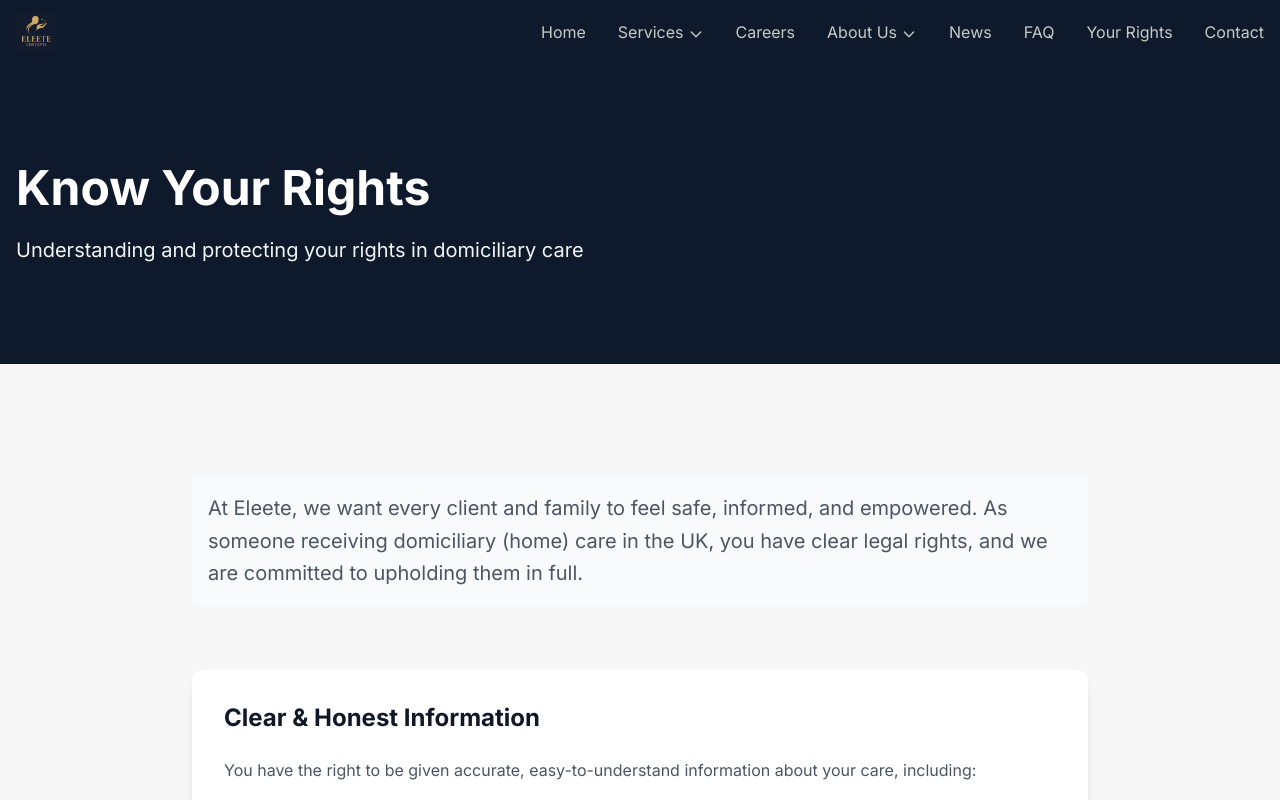
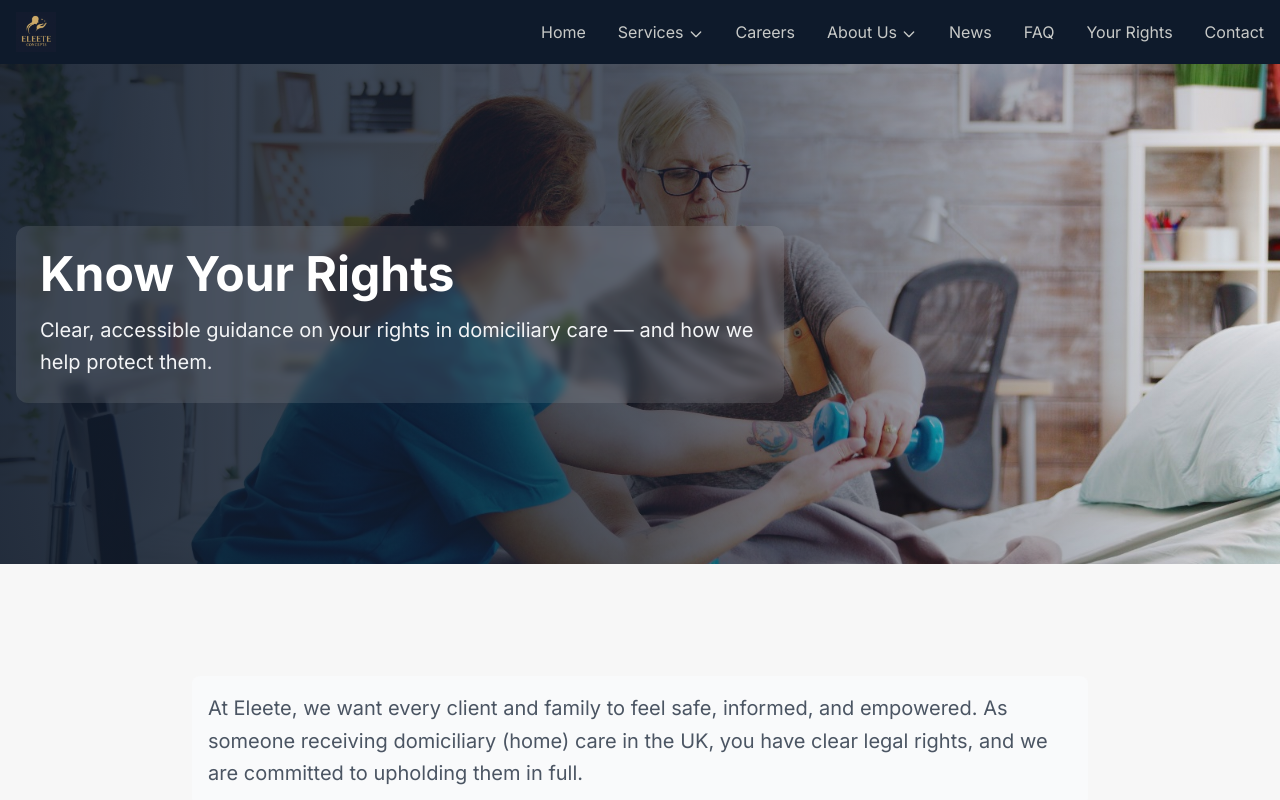
Before and after one commit to trwelk/Eleeteco, a Next.js app: page /rights in a window 1280 px wide. Shown: the top 800 px of the page. Built offline with nearby package versions, Linux system fonts and the light colour scheme.

Commit message:
requested changes done

```diff
--- a/src/app/faq/page.tsx
+++ b/src/app/faq/page.tsx
@@ -1,6 +1,7 @@
 'use client';
 
 import React, { useState } from 'react';
+import CustomImage from '@/components/CustomImage';
 
 type FAQItem = {
   question: string;
@@ -353,8 +354,15 @@ const FAQPage: React.FC = () => {
   return (
     <div className="space-y-16">
       {/* Hero / Intro */}
-      <section className="relative h-[320px] w-full overflow-hidden bg-gradient-to-br from-background via-white to-secondary/30">
-        <div className="absolute inset-0 bg-gradient-to-r from-primary/70 to-transparent pointer-events-none" />
+      <section className="relative h-[500px] w-full overflow-hidden">
+        <div className="absolute inset-0 w-full h-full">
+          <CustomImage
+            src="/images/17.jpeg"
+            alt="Platinum 60 FAQ background"
+            className="w-full h-full"
+          />
+          <div className="absolute inset-0 bg-gradient-to-r from-primary/80 via-primary/60 to-transparent pointer-events-none" />
+        </div>
         <div className="relative z-10 container mx-auto px-4 h-full flex items-center">
           <div className="max-w-2xl bg-white/80 backdrop-blur-sm p-6 rounded-xl shadow-md">
             <div className="inline-block mb-3 px-4 py-1.5 bg-secondary/10 rounded-full border border-secondary/40">
--- a/src/app/news/page.tsx
+++ b/src/app/news/page.tsx
@@ -33,17 +33,22 @@ export default function News() {
   return (
     <div className="space-y-16">
       {/* Hero Section */}
-      <section className="relative h-[400px] w-full">
-        <div className="absolute inset-0 bg-primary">
-          <div className="absolute inset-0 bg-gradient-to-r from-primary/90 to-primary/70" />
+      <section className="relative h-[500px] w-full overflow-hidden">
+        <div className="absolute inset-0 w-full h-full">
+          <CustomImage
+            src="/images/19.jpeg"
+            alt="News and updates background"
+            className="w-full h-full"
+          />
+          <div className="absolute inset-0 bg-gradient-to-r from-primary/90 via-primary/70 to-transparent pointer-events-none" />
         </div>
         <div className="relative container mx-auto px-4 h-full flex items-center">
-          <div className="max-w-3xl text-white">
-            <h1 className="text-4xl md:text-5xl font-bold mb-6">
-              News & Info
+          <div className="max-w-3xl text-white bg-white/10 backdrop-blur-sm p-6 rounded-xl">
+            <h1 className="text-4xl md:text-5xl font-bold mb-4">
+              News &amp; Insights
             </h1>
-            <p className="text-xl text-gray-100">
-              Stay updated with the latest from Eleete Concepts
+            <p className="text-xl text-gray-100 leading-relaxed">
+              Stay updated with the latest stories, guidance, and service updates from Platinum 60 by Eleete Concepts.
             </p>
           </div>
         </div>
@@ -55,7 +60,7 @@ export default function News() {
           <div className="bg-white p-8 rounded-xl shadow-lg">
             <h2 className="text-3xl font-bold mb-6">Welcome to our News & Info Hub</h2>
             <p className="text-gray-600 text-lg mb-6">
-              Your go-to space for updates, insights, and helpful resources from Eleete Concepts.
+              Your go-to space for updates, insights, and helpful resources from Platinum 60 by Eleete Concepts.
             </p>
             <p className="text-gray-600 mb-8">
               Here, we'll share:
--- a/src/app/rights/page.tsx
+++ b/src/app/rights/page.tsx
@@ -2,22 +2,28 @@
 
 import React from 'react';
 import Link from 'next/link';
+import CustomImage from '@/components/CustomImage';
 
 export default function Rights() {
   return (
     <div className="space-y-16">
       {/* Hero Section */}
-      <section className="relative h-[300px] w-full">
-        <div className="absolute inset-0 bg-primary">
-          <div className="absolute inset-0 bg-gradient-to-r from-primary/90 to-primary/70" />
+      <section className="relative h-[500px] w-full overflow-hidden">
+        <div className="absolute inset-0 w-full h-full">
+          <CustomImage
+            src="/images/20.jpeg"
+            alt="Know your rights background"
+            className="w-full h-full"
+          />
+          <div className="absolute inset-0 bg-gradient-to-r from-primary/90 via-primary/70 to-transparent pointer-events-none" />
         </div>
         <div className="relative container mx-auto px-4 h-full flex items-center">
-          <div className="max-w-3xl text-white">
-            <h1 className="text-4xl md:text-5xl font-bold mb-6">
+          <div className="max-w-3xl text-white bg-white/10 backdrop-blur-sm p-6 rounded-xl">
+            <h1 className="text-4xl md:text-5xl font-bold mb-4">
               Know Your Rights
             </h1>
-            <p className="text-xl text-gray-100">
-              Understanding and protecting your rights in domiciliary care
+            <p className="text-xl text-gray-100 leading-relaxed">
+              Clear, accessible guidance on your rights in domiciliary care — and how we help protect them.
             </p>
           </div>
         </div>
--- a/src/app/services/butler-service/page.tsx
+++ b/src/app/services/butler-service/page.tsx
@@ -143,7 +143,7 @@ export default function ButlerService() {
               <span className="text-sm font-semibold text-primary">🧤 Butler Service: Personalised Support</span>
             </div>
             <p className="text-xl text-gray-800 leading-relaxed max-w-4xl mb-4">
-              At Eleete Concepts Ltd, we understand that the little things make a big difference in maintaining independence and comfort at home.
+              At Platinum 60 by Eleete Concepts Ltd, we understand that the little things make a big difference in maintaining independence and comfort at home.
               Our Butler Service is designed to provide personalised assistance that helps you manage daily tasks effortlessly, giving you more time to enjoy what matters most.
             </p>
             <p className="text-lg text-gray-700 leading-relaxed max-w-4xl">
--- a/src/app/services/care-at-home/page.tsx
+++ b/src/app/services/care-at-home/page.tsx
@@ -44,7 +44,7 @@ export default function CareAtHome() {
   return (
     <div className="space-y-16">
       {/* Hero Section */}
-      <section className="relative h-[60vh] min-h-[500px] w-full overflow-hidden bg-gradient-to-r from-background to-secondary/60">
+      <section className="relative h-[500px] w-full overflow-hidden bg-gradient-to-r from-background to-secondary/60">
         <div className="absolute inset-0 w-full h-full">
           <CustomImage
             src="/images/3.jpeg"
--- a/src/app/services/live-in-care/page.tsx
+++ b/src/app/services/live-in-care/page.tsx
@@ -9,7 +9,7 @@ export default function LiveInCare() {
   return (
     <div className="space-y-0">
       {/* HERO - Full bleed */}
-      <section className="relative h-[70vh] w-full mb-12 md:mb-16 overflow-hidden">
+      <section className="relative h-[500px] w-full mb-12 md:mb-16 overflow-hidden">
         <div className="absolute inset-0 w-full h-full">
           <CustomImage src="/images/2.jpeg" alt="Live-In Care" className="w-full h-full" priority />
           <div className="absolute inset-0 bg-gradient-to-t from-primary/80 via-primary/30 to-transparent pointer-events-none" />
--- a/src/app/team/page.tsx
+++ b/src/app/team/page.tsx
@@ -60,7 +60,7 @@ export default function Team() {
   return (
     <div className="space-y-16">
       {/* Hero Section */}
-      <section className="relative h-[400px] w-full overflow-hidden bg-gradient-to-r from-background to-secondary/60">
+      <section className="relative h-[500px] w-full overflow-hidden bg-gradient-to-r from-background to-secondary/60">
         <div className="absolute inset-0 w-full h-full">
           <CustomImage
             src="/images/1.jpeg"
--- a/src/components/Footer.tsx
+++ b/src/components/Footer.tsx
@@ -153,7 +153,7 @@ const Footer = () => {
         <div className="border-t border-gray-800 mt-8 pt-8">
           <div className="flex flex-col md:flex-row justify-between items-center">
             <p className="text-gray-400 text-sm mb-4 md:mb-0">
-              © {currentYear} Eleete Concepts Ltd. All rights reserved.
+              © {currentYear} Platinum 60 by Eleete Concepts Ltd. All rights reserved.
             </p>
             <div className="flex space-x-6">
               <Link href="/rights" className="text-gray-400 hover:text-white text-sm transition-colors">
```
Also changed, not shown: src/app/careers/page.tsx (+4 -4 lines).
